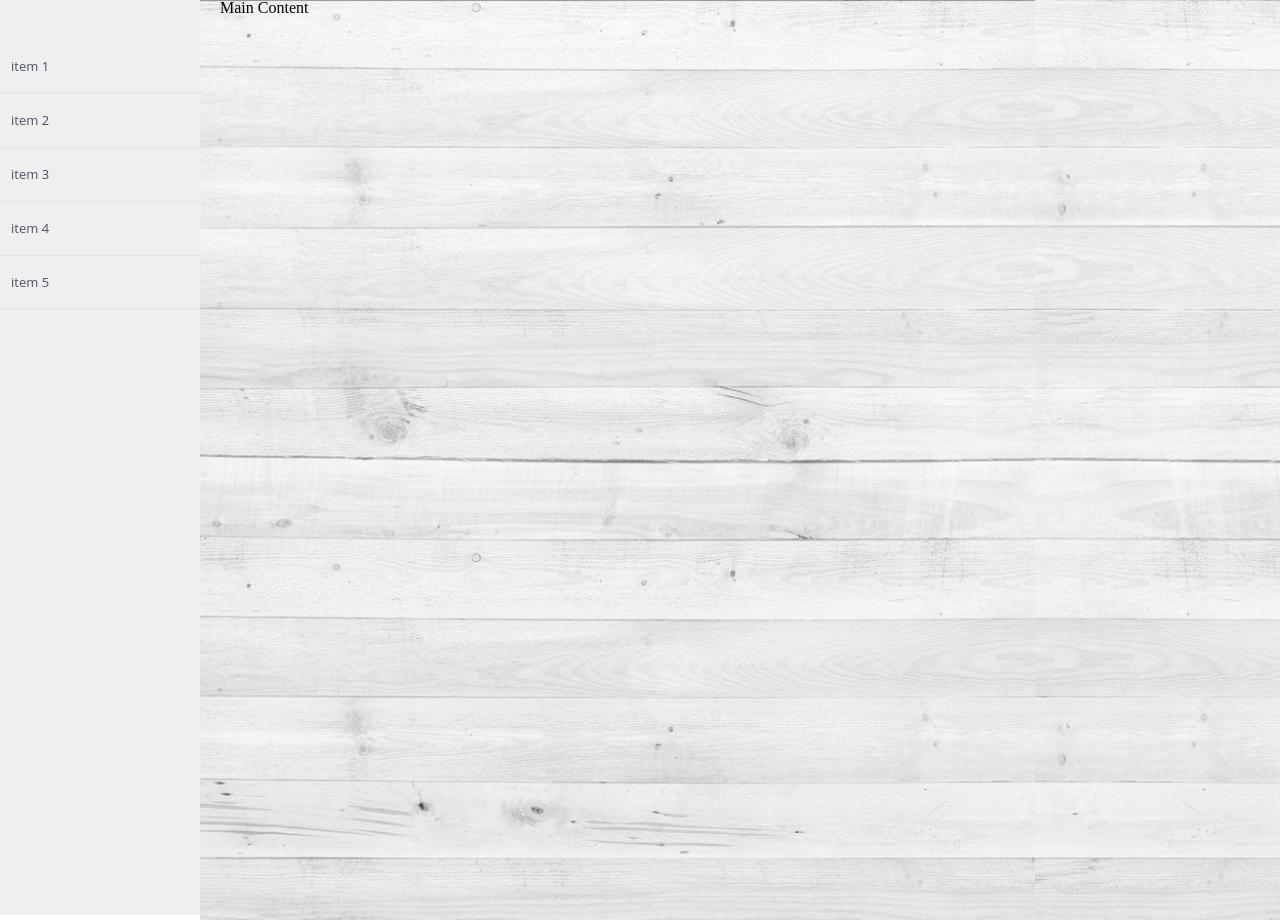
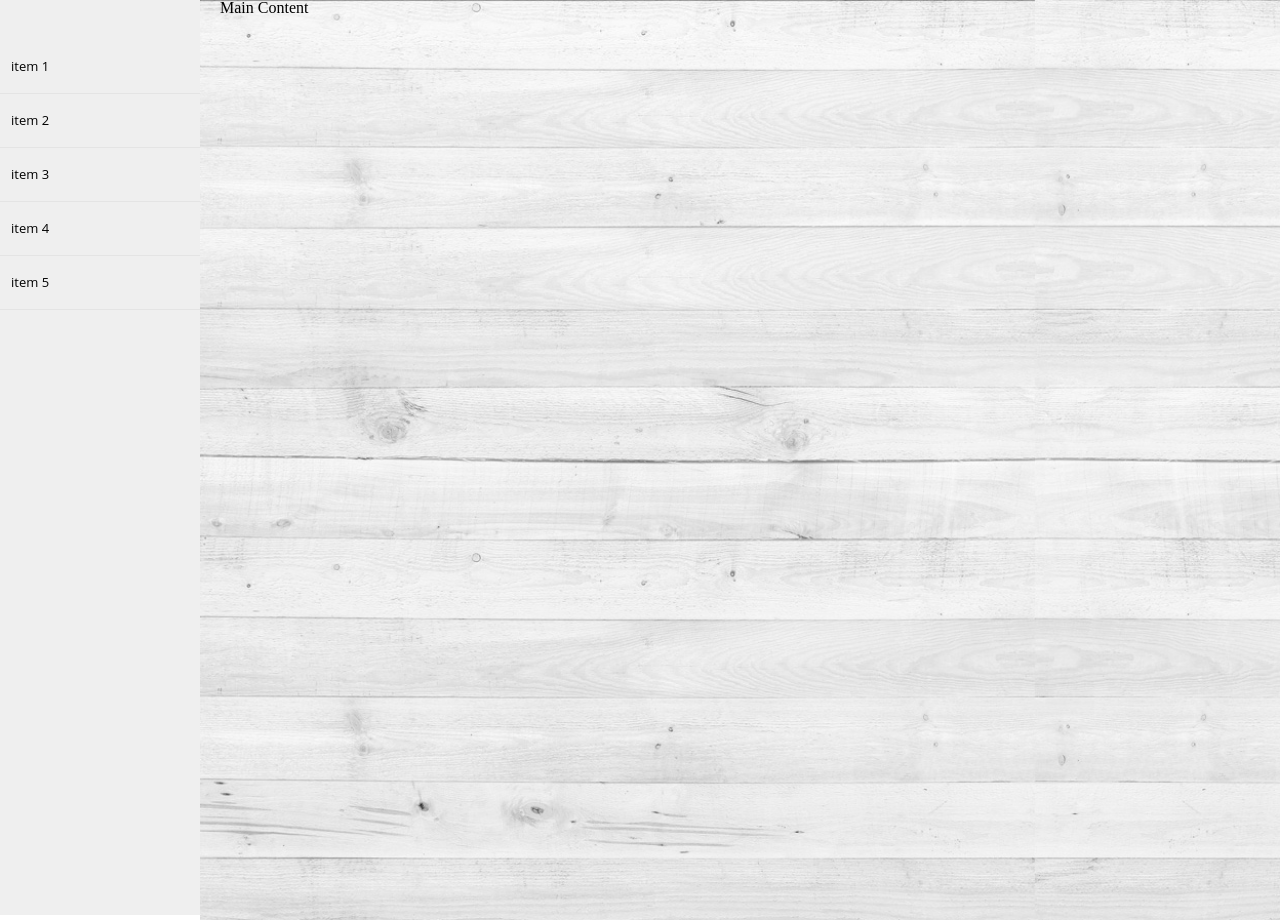
Before and after one commit to rammygit/responsive, a plain HTML site: page responsive/WebContent/index.html in a window 1280 px wide. Drawn offline with Linux system fonts and the light colour scheme.

Commit message:
removed background color for the anchor tag.

```diff
--- a/responsive/WebContent/resources/css/menu.css
+++ b/responsive/WebContent/resources/css/menu.css
@@ -9,20 +9,17 @@
 .menu_simple ul li{
 	margin: 0px;
 	border-bottom: 1px solid #E4E4E4;
-
 }
 
 .menu_simple ul li a {
 	text-decoration: none;
-	color: #4B5265;
+	/* color: #4B5265; */
+	color: #000000;
 	padding: 20px 11px;
-	background-color: #EFEFEF;
 	display: block;
 	font-size: 13px;
 
 }
-
-
 
 .menu_simple ul li a:hover, .menu_simple ul li .current {
 	color: white;
```
